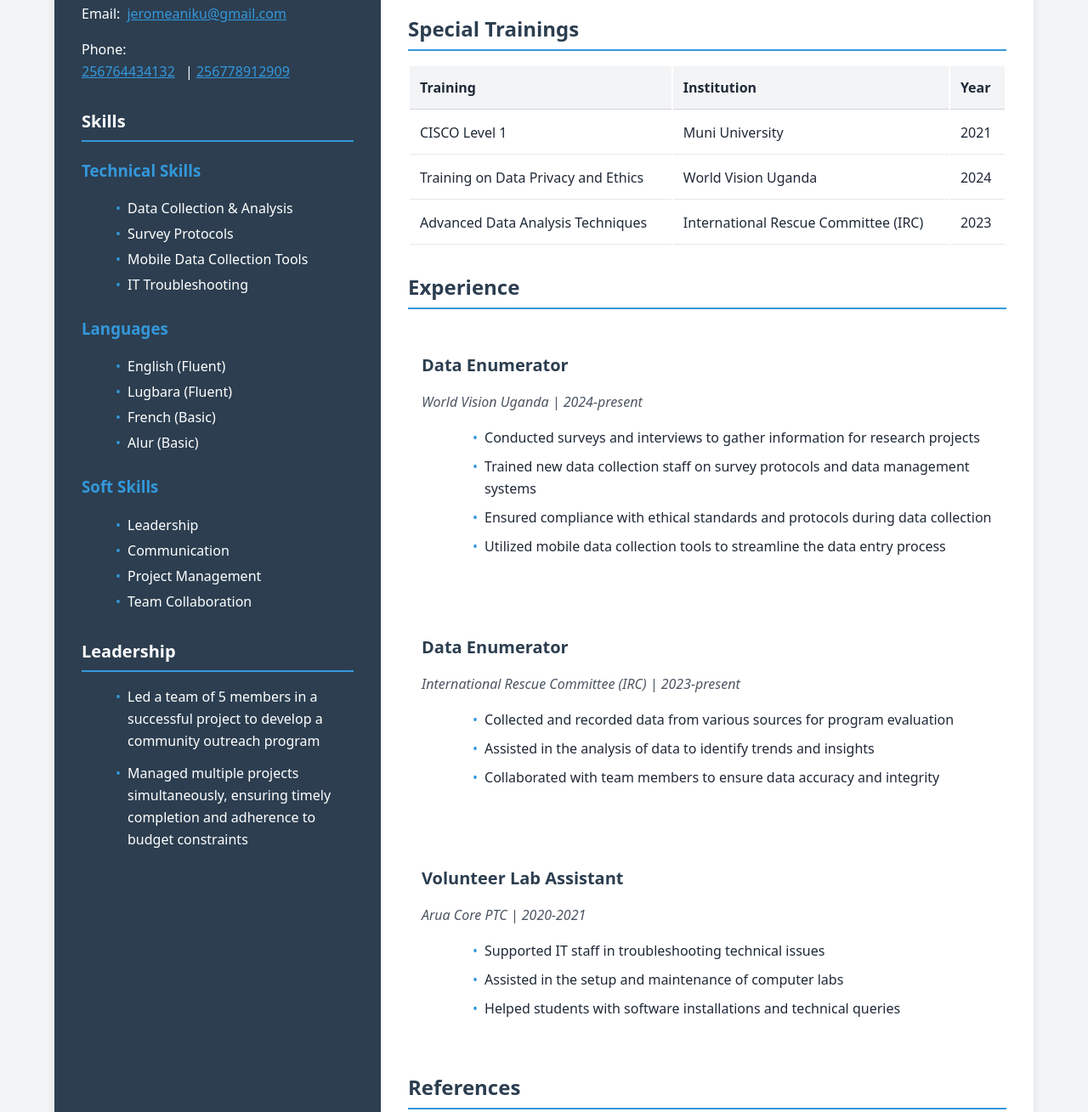
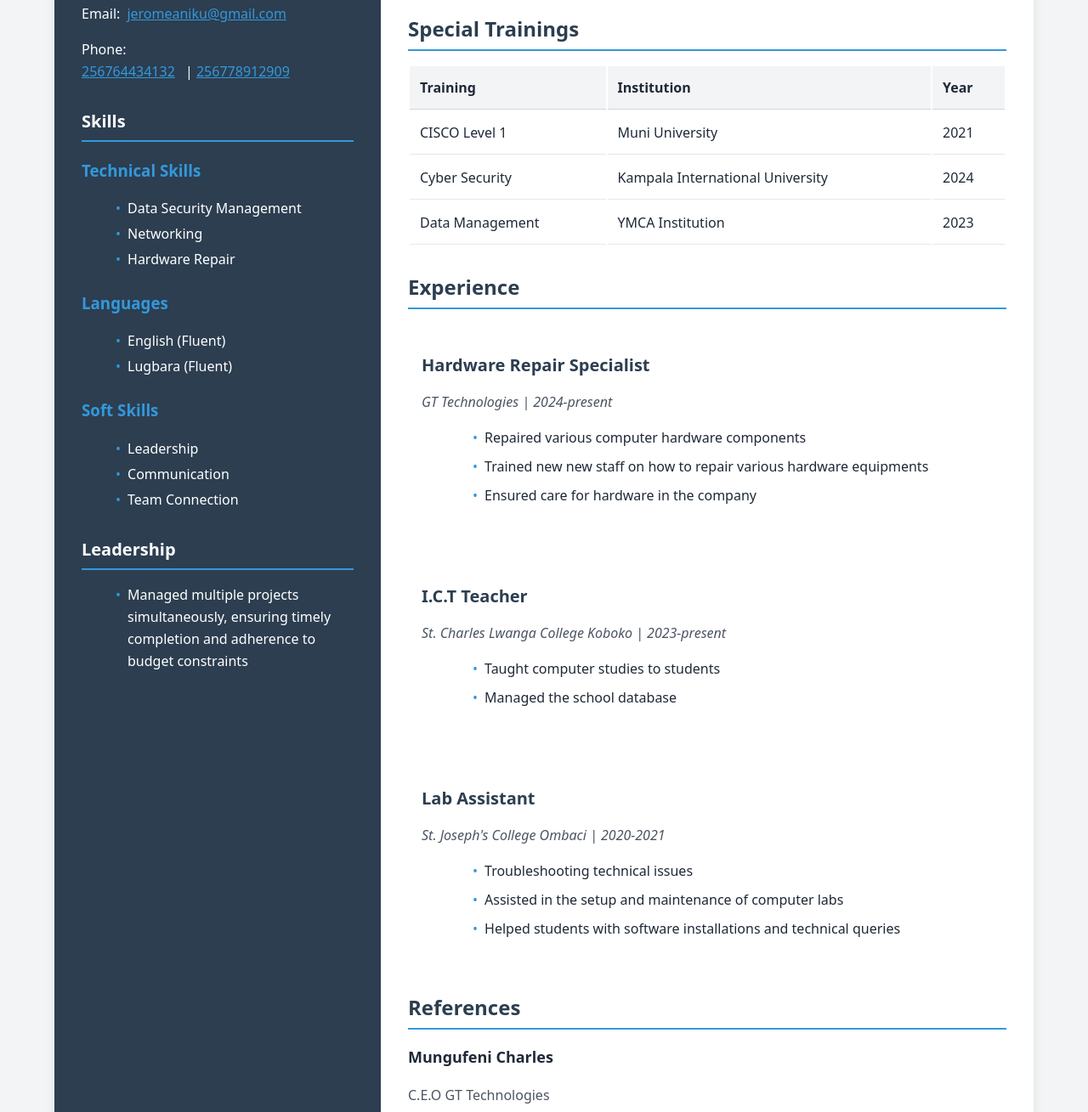
Before and after one commit to Jerrow003/Tailwind, a plain HTML site: page index.html in a window 1280 px wide. Shown: the part 436-1745 px from the top of the page at 85% size. Drawn offline with Linux system fonts and the light colour scheme.

Commit message:
Update technical skills and experience sections

```diff
--- a/index.html
+++ b/index.html
@@ -42,19 +42,15 @@
                         <ul class="space-y-1">
                             <li class="flex items-start">
                                 <span class="text-primary mr-2">•</span>
-                                <span>Data Collection & Analysis</span>
+                                <span>Data Security Management</span>
                             </li>
                             <li class="flex items-start">
                                 <span class="text-primary mr-2">•</span>
-                                <span>Survey Protocols</span>
+                                <span>Networking</span>
                             </li>
                             <li class="flex items-start">
                                 <span class="text-primary mr-2">•</span>
-                                <span>Mobile Data Collection Tools</span>
-                            </li>
-                            <li class="flex items-start">
-                                <span class="text-primary mr-2">•</span>
-                                <span>IT Troubleshooting</span>
+                                <span>Hardware Repair</span>
                             </li>
                         </ul>
                     </div>
@@ -68,14 +64,6 @@
                             <li class="flex items-start">
                                 <span class="text-primary mr-2">•</span>
                                 <span>Lugbara (Fluent)</span>
-                            </li>
-                            <li class="flex items-start">
-                                <span class="text-primary mr-2">•</span>
-                                <span>French (Basic)</span>
-                            </li>
-                            <li class="flex items-start">
-                                <span class="text-primary mr-2">•</span>
-                                <span>Alur (Basic)</span>
                             </li>
                         </ul>
                     </div>
@@ -92,11 +80,7 @@
                             </li>
                             <li class="flex items-start">
                                 <span class="text-primary mr-2">•</span>
-                                <span>Project Management</span>
-                            </li>
-                            <li class="flex items-start">
-                                <span class="text-primary mr-2">•</span>
-                                <span>Team Collaboration</span>
+                                <span>Team Connection</span>
                             </li>
                         </ul>
                     </div>
@@ -106,10 +90,7 @@
             <section class="leadership">
                 <h2 class="text-xl font-semibold mb-4 pb-2 border-b-2 border-primary">Leadership</h2>
                 <ul class="space-y-3">
-                    <li class="flex items-start">
-                        <span class="text-primary mr-2">•</span>
-                        <span>Led a team of 5 members in a successful project to develop a community outreach program</span>
-                    </li>
+
                     <li class="flex items-start">
                         <span class="text-primary mr-2">•</span>
                         <span>Managed multiple projects simultaneously, ensuring timely completion and adherence to budget constraints</span>
@@ -117,8 +98,6 @@
                 </ul>
             </section>
         </aside>
-
-        <!-- Main Content -->
         <main class="p-8 md:w-2/3">
             <section class="education mb-8">
                 <h2 class="text-2xl font-semibold mb-4 pb-2 border-b-2 border-primary text-secondary">Education</h2>
@@ -170,13 +149,13 @@
                                 <td class="p-3 border-b border-gray-200">2021</td>
                             </tr>
                             <tr class="hover:bg-gray-50 transition-colors">
-                                <td class="p-3 border-b border-gray-200">Training on Data Privacy and Ethics</td>
-                                <td class="p-3 border-b border-gray-200">World Vision Uganda</td>
+                                <td class="p-3 border-b border-gray-200">Cyber Security</td>
+                                <td class="p-3 border-b border-gray-200">Kampala International University</td>
                                 <td class="p-3 border-b border-gray-200">2024</td>
                             </tr>
                             <tr class="hover:bg-gray-50 transition-colors">
-                                <td class="p-3 border-b border-gray-200">Advanced Data Analysis Techniques</td>
-                                <td class="p-3 border-b border-gray-200">International Rescue Committee (IRC)</td>
+                                <td class="p-3 border-b border-gray-200">Data Management</td>
+                                <td class="p-3 border-b border-gray-200">YMCA Institution</td>
                                 <td class="p-3 border-b border-gray-200">2023</td>
                             </tr>
                         </tbody>
@@ -188,54 +167,46 @@
                 <h2 class="text-2xl font-semibold mb-4 pb-2 border-b-2 border-primary text-secondary">Experience</h2>
                 <div class="space-y-6">
                     <div class="job p-4 rounded-lg transition-all duration-300 hover:bg-gray-50">
-                        <h3 class="text-xl font-semibold text-secondary mb-1">Data Enumerator</h3>
-                        <p class="company text-gray-600 italic mb-3">World Vision Uganda | 2024-present</p>
+                        <h3 class="text-xl font-semibold text-secondary mb-1">Hardware Repair Specialist</h3>
+                        <p class="company text-gray-600 italic mb-3">GT Technologies | 2024-present</p>
                         <ul class="space-y-2 ml-5">
                             <li class="flex items-start">
                                 <span class="text-primary mr-2">•</span>
-                                <span>Conducted surveys and interviews to gather information for research projects</span>
+                                <span>Repaired various computer hardware components</span>
                             </li>
                             <li class="flex items-start">
                                 <span class="text-primary mr-2">•</span>
-                                <span>Trained new data collection staff on survey protocols and data management systems</span>
+                                <span>Trained new new staff on how to repair various hardware equipments</span>
                             </li>
                             <li class="flex items-start">
                                 <span class="text-primary mr-2">•</span>
-                                <span>Ensured compliance with ethical standards and protocols during data collection</span>
-                            </li>
-                            <li class="flex items-start">
-                                <span class="text-primary mr-2">•</span>
-                                <span>Utilized mobile data collection tools to streamline the data entry process</span>
+                                <span>Ensured care for hardware in the company</span>
                             </li>
                         </ul>
                     </div>
 
                     <div class="job p-4 rounded-lg transition-all duration-300 hover:bg-gray-50">
-                        <h3 class="text-xl font-semibold text-secondary mb-1">Data Enumerator</h3>
-                        <p class="company text-gray-600 italic mb-3">International Rescue Committee (IRC) | 2023-present</p>
+                        <h3 class="text-xl font-semibold text-secondary mb-1">I.C.T Teacher</h3>
+                        <p class="company text-gray-600 italic mb-3">St. Charles Lwanga College Koboko | 2023-present</p>
                         <ul class="space-y-2 ml-5">
                             <li class="flex items-start">
                                 <span class="text-primary mr-2">•</span>
-                                <span>Collected and recorded data from various sources for program evaluation</span>
+                                <span>Taught computer studies to students</span>
                             </li>
                             <li class="flex items-start">
                                 <span class="text-primary mr-2">•</span>
-                                <span>Assisted in the analysis of data to identify trends and insights</span>
-                            </li>
-                            <li class="flex items-start">
-                                <span class="text-primary mr-2">•</span>
-                                <span>Collaborated with team members to ensure data accuracy and integrity</span>
+                                <span>Managed the school database</span>
                             </li>
                         </ul>
                     </div>
 
                     <div class="job p-4 rounded-lg transition-all duration-300 hover:bg-gray-50">
-                        <h3 class="text-xl font-semibold text-secondary mb-1">Volunteer Lab Assistant</h3>
-                        <p class="company text-gray-600 italic mb-3">Arua Core PTC | 2020-2021</p>
+                        <h3 class="text-xl font-semibold text-secondary mb-1">Lab Assistant</h3>
+                        <p class="company text-gray-600 italic mb-3">St. Joseph's College Ombaci | 2020-2021</p>
                         <ul class="space-y-2 ml-5">
                             <li class="flex items-start">
                                 <span class="text-primary mr-2">•</span>
-                                <span>Supported IT staff in troubleshooting technical issues</span>
+                                <span>Troubleshooting technical issues</span>
                             </li>
                             <li class="flex items-start">
                                 <span class="text-primary mr-2">•</span>
@@ -254,11 +225,11 @@
                 <h2 class="text-2xl font-semibold mb-4 pb-2 border-b-2 border-primary text-secondary">References</h2>
                 <div class="space-y-6">
                     <div class="reference pb-4 border-b border-gray-200">
-                        <p class="font-bold text-lg">Abuko Gladys</p>
-                        <p class="text-gray-600">Former Principal Arua Core PTC</p>
+                        <p class="font-bold text-lg">Mungufeni Charles</p>
+                        <p class="text-gray-600">C.E.O GT Technologies</p>
                         <p class="mt-1">
                             <span class="font-medium">Email:</span>
-                            <a href="mailto:abukogladys@yahoo.com" class="text-primary hover:text-accent transition-colors">abukogladys@yahoo.com</a>
+                            <a href="mailto:mungucharles@gmail.com" class="text-primary hover:text-accent transition-colors">mungucharles@gmail.com</a>
                         </p>
                         <p>
                             <span class="font-medium">Phone:</span>
@@ -267,31 +238,17 @@
                     </div>
 
                     <div class="reference pb-4 border-b border-gray-200">
-                        <p class="font-bold text-lg">Obulejo Patrick</p>
-                        <p class="text-gray-600">Meal Officer IRC, Imvepi</p>
+                        <p class="font-bold text-lg">Okeny Francis</p>
+                        <p class="text-gray-600">H/M St. Charles Lwanga College Koboko</p>
                         <p class="mt-1">
                             <span class="font-medium">Email:</span>
-                            <a href="mailto:Patrick.obulejo@rescue.org" class="text-primary hover:text-accent transition-colors">Patrick.obulejo@rescue.org</a>
+                            <a href="mailto:okenyfrancis@gmail.com" class="text-primary hover:text-accent transition-colors">okenyfrancis@gmail.com</a>
                         </p>
                         <p>
                             <span class="font-medium">Phone:</span>
                             <a href="tel:256785676356" class="text-primary hover:text-accent transition-colors">256785676356</a>
                         </p>
                     </div>
-
-                    <div class="reference">
-                        <p class="font-bold text-lg">Tom Obel</p>
-                        <p class="text-gray-600">Project Officer, PROTECT-SRHR World Vision, Maracha</p>
-                        <p class="mt-1">
-                            <span class="font-medium">Email:</span>
-                            <a href="mailto:Tom_Obel@wvi.org" class="text-primary hover:text-accent transition-colors">Tom_Obel@wvi.org</a>
-                        </p>
-                        <p>
-                            <span class="font-medium">Phone:</span>
-                            <a href="tel:256777911987" class="text-primary hover:text-accent transition-colors">256777911987</a>
-                        </p>
-                    </div>
-                </div>
             </section>
         </main>
     </div>
```
